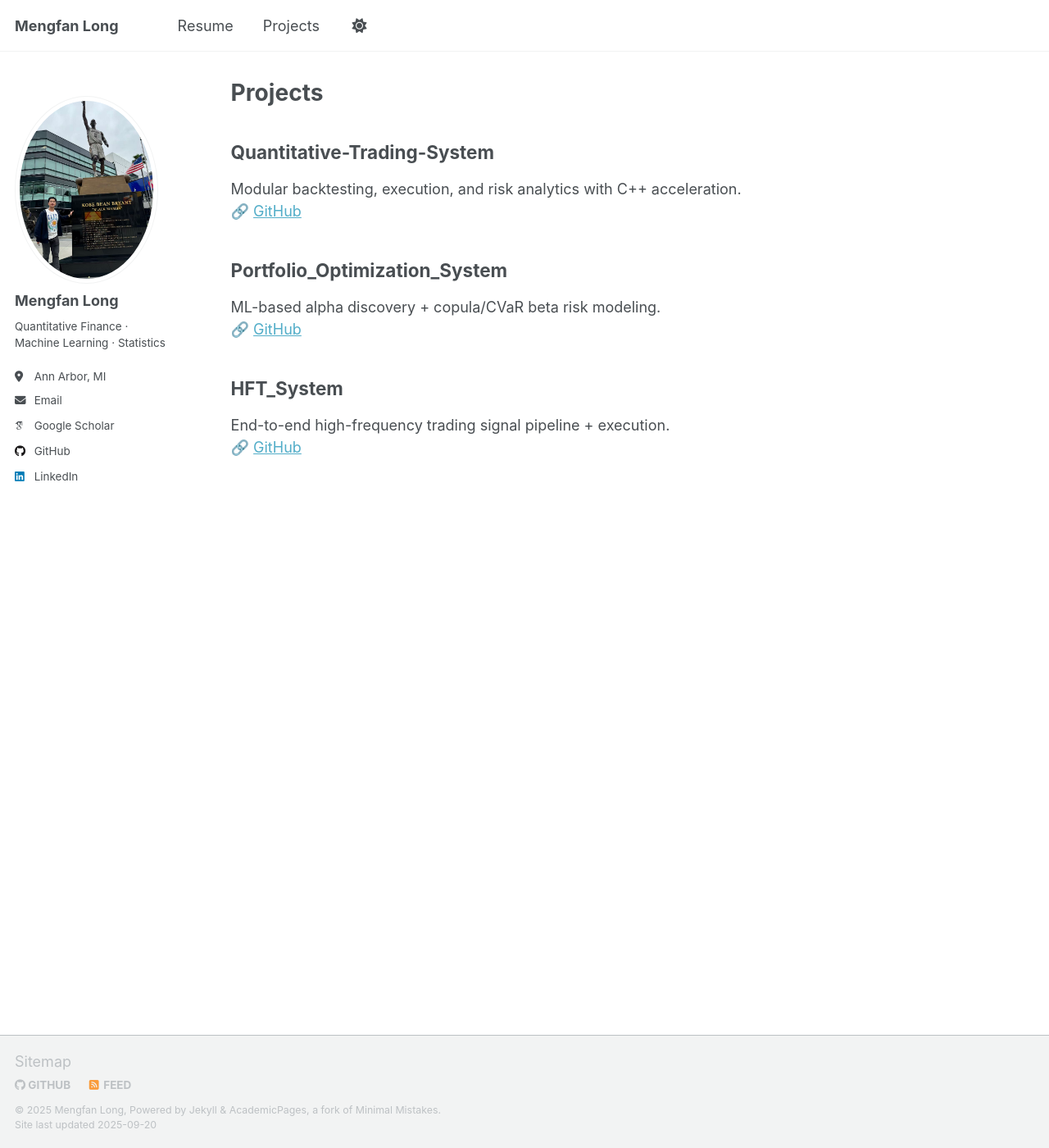
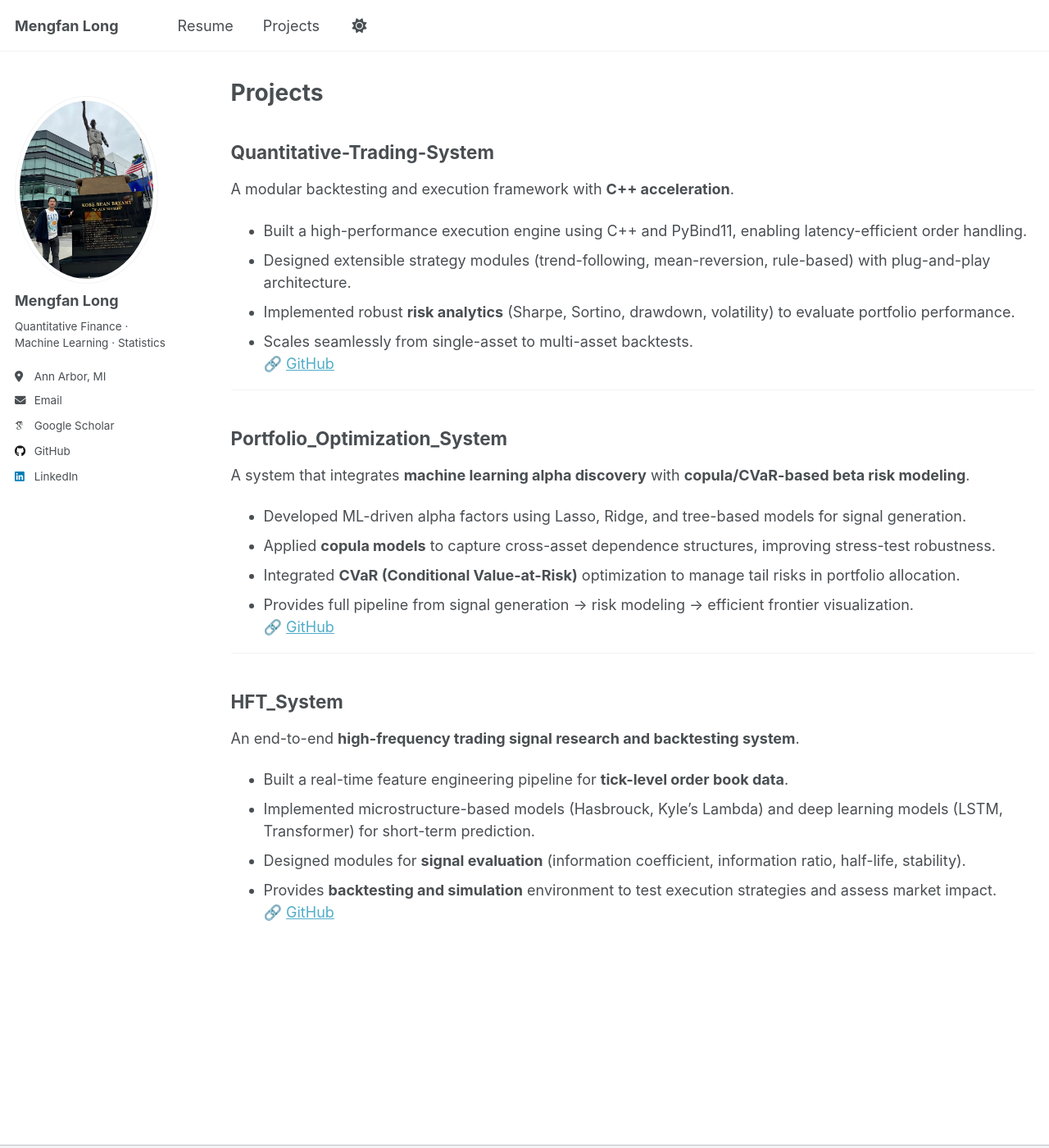
Before and after one commit to kevinlmf/kevinlmf.github.io, a Jekyll site: the page built from _pages/projects.md, in a window 1280 px wide and 1400 px high. Shown: the whole window at 82% size. Built offline with Jekyll 4.4.1, drawn with Linux system fonts in a browser that asks for light colours; some web fonts are replaced; a script that is not in the unit is left out.

Commit message:
Update projects.md

```diff
--- a/_pages/projects.md
+++ b/_pages/projects.md
@@ -6,13 +6,29 @@ author_profile: true
 ---
 
 ## Quantitative-Trading-System
-Modular backtesting, execution, and risk analytics with C++ acceleration.
+A modular backtesting and execution framework with **C++ acceleration**.
+- Built a high-performance execution engine using C++ and PyBind11, enabling latency-efficient order handling.
+- Designed extensible strategy modules (trend-following, mean-reversion, rule-based) with plug-and-play architecture.
+- Implemented robust **risk analytics** (Sharpe, Sortino, drawdown, volatility) to evaluate portfolio performance.
+- Scales seamlessly from single-asset to multi-asset backtests.
 🔗 [GitHub](https://github.com/kevinlmf/Quantitive-Trading-System)
 
+---
+
 ## Portfolio_Optimization_System
-ML-based alpha discovery + copula/CVaR beta risk modeling.
+A system that integrates **machine learning alpha discovery** with **copula/CVaR-based beta risk modeling**.
+- Developed ML-driven alpha factors using Lasso, Ridge, and tree-based models for signal generation.
+- Applied **copula models** to capture cross-asset dependence structures, improving stress-test robustness.
+- Integrated **CVaR (Conditional Value-at-Risk)** optimization to manage tail risks in portfolio allocation.
+- Provides full pipeline from signal generation → risk modeling → efficient frontier visualization.
 🔗 [GitHub](https://github.com/kevinlmf/Portfolio_Optimization)
 
+---
+
 ## HFT_System
-End-to-end high-frequency trading signal pipeline + execution.
+An end-to-end **high-frequency trading signal research and backtesting system**.
+- Built a real-time feature engineering pipeline for **tick-level order book data**.
+- Implemented microstructure-based models (Hasbrouck, Kyle’s Lambda) and deep learning models (LSTM, Transformer) for short-term prediction.
+- Designed modules for **signal evaluation** (information coefficient, information ratio, half-life, stability).
+- Provides **backtesting and simulation** environment to test execution strategies and assess market impact.
 🔗 [GitHub](https://github.com/kevinlmf/HFT_System)
```
